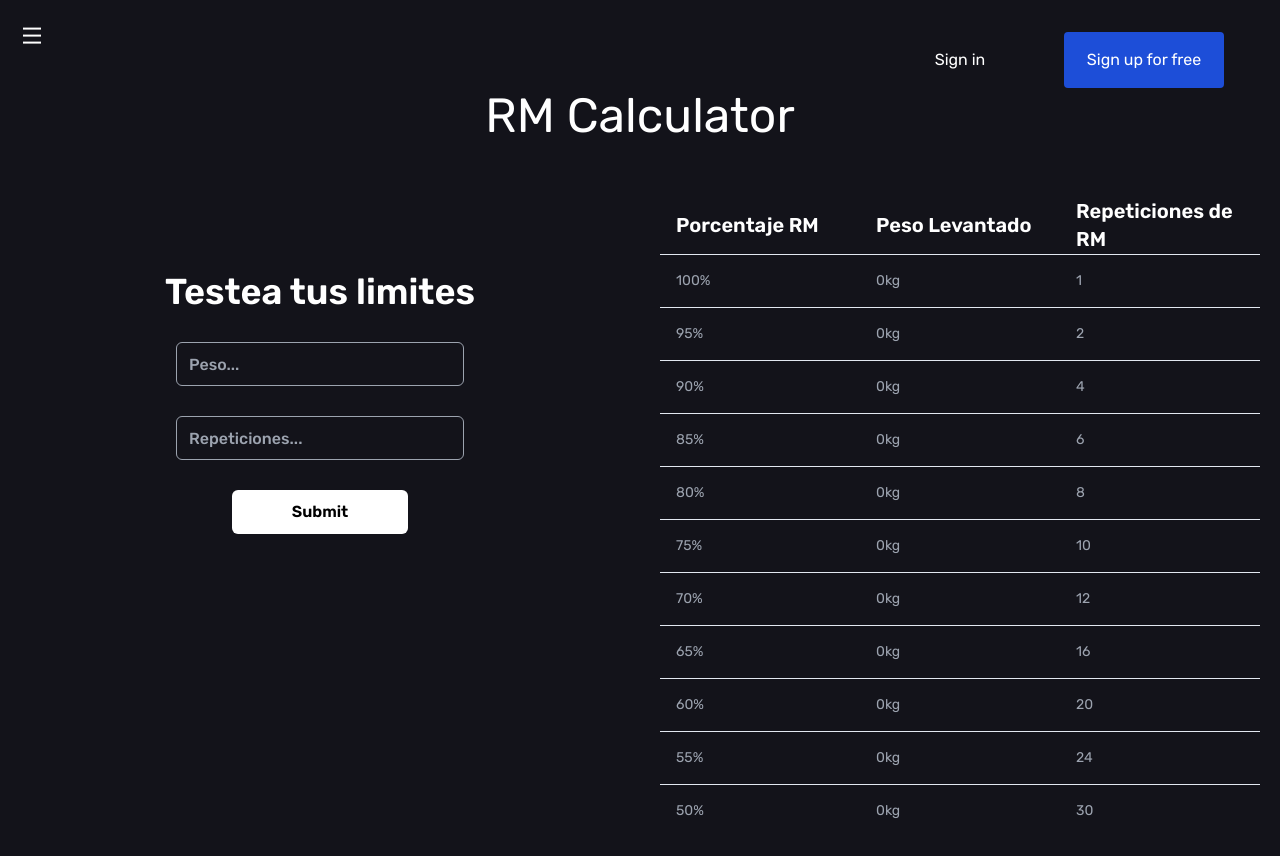
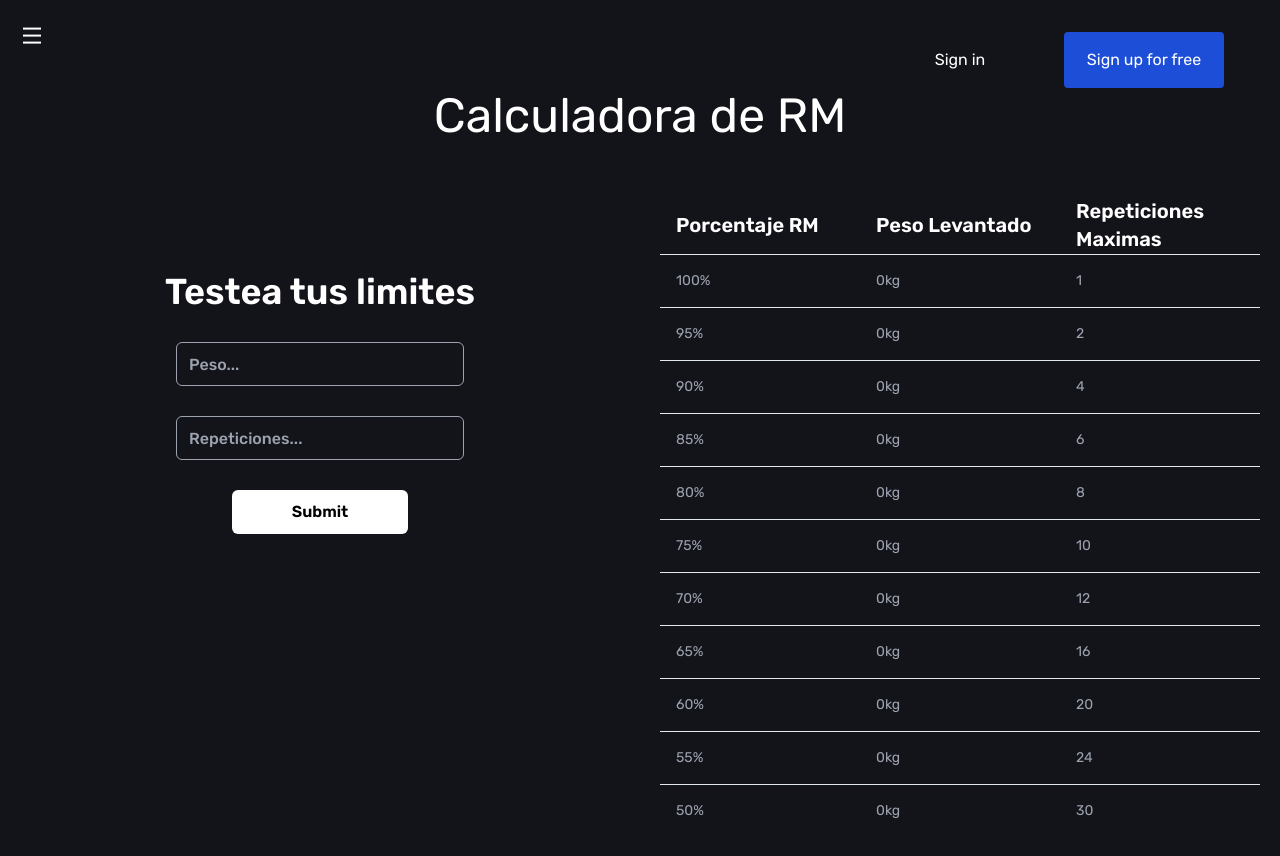
Before and after one commit to Tintaa307/tavross-final-version, a Next.js app: page /dashboard/calculator in a window 1280 px wide. Shown: the top 856 px of the page. Built offline with nearby package versions, Linux system fonts and the light colour scheme; no server answers.

Commit message:
update calculadora

```diff
--- a/src/app/dashboard/calculator/Calculator.css
+++ b/src/app/dashboard/calculator/Calculator.css
@@ -5,6 +5,7 @@
   justify-content: center;
   align-items: center;
   flex-direction: column;
+  overflow-y: hidden;
 }
 
 .calculator-content {
--- a/src/app/dashboard/calculator/page.tsx
+++ b/src/app/dashboard/calculator/page.tsx
@@ -95,7 +95,7 @@ const Calculator = () => {
 
   return (
     <section className="calculator">
-      <h1 className="title">RM Calculator</h1>
+      <h1 className="title">Calculadora de RM</h1>
       <div className="calculator-content">
         <form
           onSubmit={submit}
@@ -135,7 +135,7 @@ const Calculator = () => {
                     Peso Levantado
                   </TableHead>
                   <TableHead className="w-[200px] text-white font-semibold text-xl">
-                    Repeticiones de RM
+                    Repeticiones Maximas
                   </TableHead>
                 </TableRow>
               </TableHeader>
```
